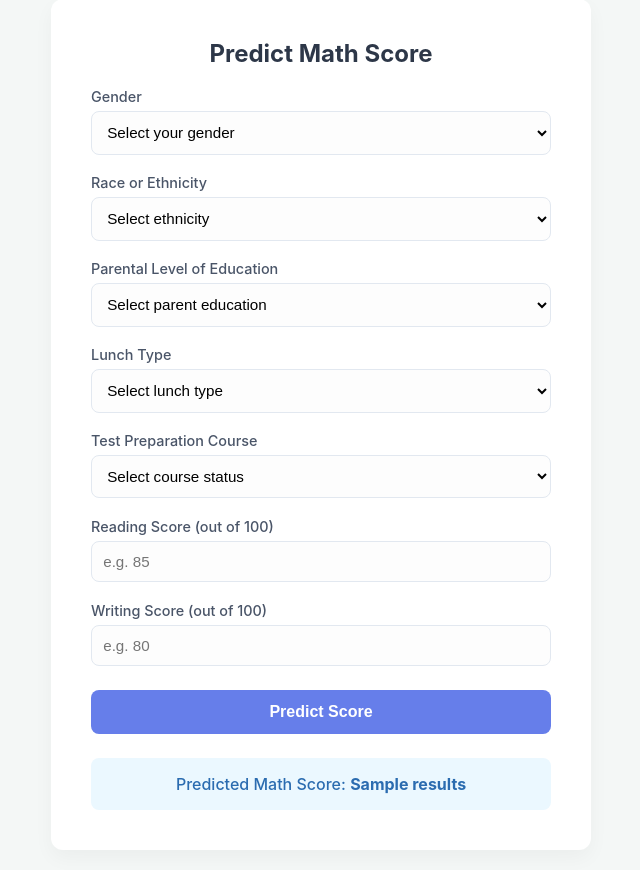
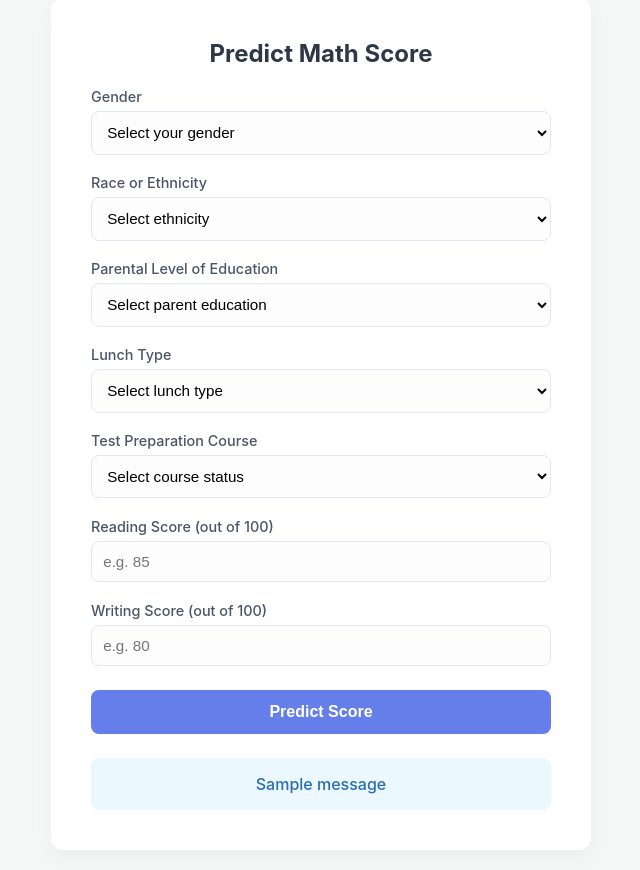
Before and after one commit to AlokSonkar007/predictor, a Flask app: template templates/home.html in a window 1280 px wide. Shown: the part 21-891 px from the top of the page, without its empty margins (319-959 px from the left). Run offline with Flask 3, Linux system fonts and the light colour scheme; the template is opened without the code that fills it: most values are stand-ins (such as "Sample title", 1, 10 or a date in 2020); one stand-in notice (Sample message) is shown.

Commit message:
Minor UI Improvements

```diff
--- a/app.py
+++ b/app.py
@@ -1,5 +1,4 @@
-from flask import Flask, request, render_template
-
+from flask import Flask, request, render_template, flash, redirect, url_for
 import numpy as np
 import pandas as pd
 
@@ -10,12 +9,15 @@ from src.pipeline.predict_pipeline import CustomData, PredictPipeline
 application = Flask(__name__)
 app = application
 
+# Flask needs a secret key to use flash messages
+app.secret_key = 'my_super_secret_key_123'
+
 # Route for Home Page
 @app.route('/')
 def index():
     return render_template('index.html')
 
-@app.route('/predictdata', methods = ['GET', 'POST'])
+@app.route('/predictdata', methods=['GET', 'POST'])
 def predict_datapoint():
     if request.method == 'GET':
         return render_template('home.html')
@@ -35,7 +37,9 @@ def predict_datapoint():
         predict_pipeline = PredictPipeline()
         results = predict_pipeline.predict(pred_df)
 
-        return render_template('home.html', results=results[0])
+        # Store the result in a flash message and redirect to the GET page
+        flash(f"Predicted Math Score: {results[0]}", "result")
+        return redirect(url_for('predict_datapoint'))
 
-if __name__=="__main__":
+if __name__ == "__main__":
     app.run(host="0.0.0.0", debug=True)
--- a/templates/home.html
+++ b/templates/home.html
@@ -76,11 +76,16 @@
             <button type="submit" class="btn">Predict Score</button>
         </form>
 
-        {% if results %}
-        <div class="result-box">
-            Predicted Math Score: <strong>{{ results }}</strong>
-        </div>
-        {% endif %}
+        <!-- This block checks for the flash message and displays it -->
+        {% with messages = get_flashed_messages(with_categories=true) %}
+            {% if messages %}
+                <div class="result-box">
+                    {% for category, message in messages %}
+                        {{ message }}
+                    {% endfor %}
+                </div>
+            {% endif %}
+        {% endwith %}
     </div>
 </body>
 </html>
```
